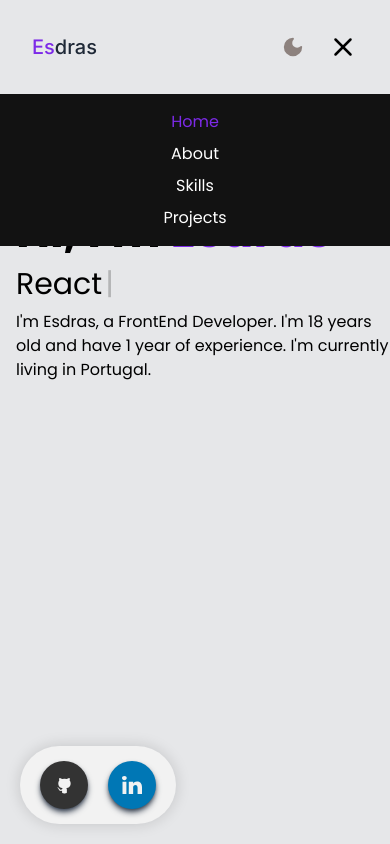
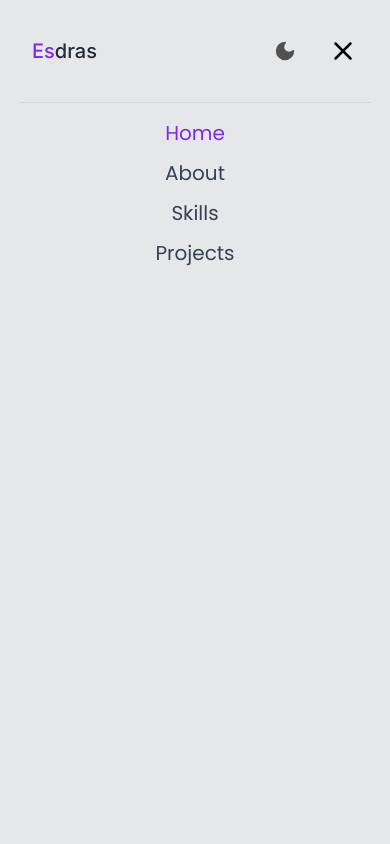
Before and after one commit to esdrassantos06/portfolio, a React (Vite) app: page / in a window 390 px wide. Both pictures are taken after a click on the button 343 px from the left and 47 px from the top of the page. Shown: the top 844 px of the page. Built offline with nearby package versions, Linux system fonts and the light colour scheme.

Commit message:
Responsive navbar completed

```diff
--- a/src/App.css
+++ b/src/App.css
@@ -24,14 +24,14 @@ button {
     font-family: 'Poppins', serif;
 }
 
+.__navbar-responsive{
+  z-index: 99999;
+}
+
 /* Dark Mode Button*/
 
 label {
     color: #424242;
-  }
-
-  .btn-color-mode-switch {
-    font-family: "Poppins", serif;
   }
 
   .btn-color-mode-switch>label.btn-color-mode-switch-inner {
--- a/src/components/Navbar.jsx
+++ b/src/components/Navbar.jsx
@@ -30,11 +30,12 @@ const Navbar = () => {
     }, [darkMode]);
 
     useEffect(() => {
+        if (!isOpen) {
             const sections = document.querySelectorAll('section');
             const options = {
                 root: null,
                 rootMargin: '0px',
-            threshold: 0.5,
+                threshold: 0.3,
             };
 
             const observer = new IntersectionObserver((entries) => {
@@ -54,43 +55,31 @@ const Navbar = () => {
                     observer.unobserve(section);
                 });
             };
-    }, []);
+        }
+    }, [isOpen]);
 
     return (
         <>
             <nav className="navbar flex w-full max-w-[100vw] flex-row p-8 sm:p-10 transition-all ease-in duration-150 justify-between gap-10">
                 <div className='flex sm:mr-6 sm:w-1/2 flex-row sm:justify-start items-center'>
                     <a href='#' translate="no" className='text-mypurple inter md:mx-10 text-xl font-medium'>Es<span className='text-gray-800 dark:text-white'>dras</span></a>
+
                     <ul className='hidden pr-3 md:flex flex-row justify-center items-center gap-6'>
-
-                        <li>
-                            <a translate="no" className={`relative text-md ${activeSection === 'home' ? 'text-mypurple' : darkMode ? 'text-white' : 'text-gray-700'} poppins-font group`} href="#home">
-                                Home
+                        {['home', 'about', 'skills', 'projects'].map(section => (
+                            <li key={section}>
+                                <a
+                                    translate="no"
+                                    className={`relative text-md ${activeSection === section ? 'text-mypurple' : darkMode ? 'text-white' : 'text-gray-700'} poppins-font group`}
+                                    href={`#${section}`}
+                                >
+                                    {section.charAt(0).toUpperCase() + section.slice(1)}
                                     <span className="absolute left-0 bottom-0 h-[2px] w-full bg-gray-700 transform scale-x-0 transition-transform duration-500 group-hover:scale-x-100 origin-left" />
                                 </a>
                             </li>
+                        ))}
+                    </ul>
 
 
-                        <li>
-                            <a className={`relative text-md ${activeSection === 'about' ? 'text-mypurple' : 'dark:text-white text-gray-700'} poppins-font group`} href="#about">
-                                About
-                                <span className="absolute left-0 bottom-0 h-[2px] w-full bg-gray-700 transform scale-x-0 transition-transform duration-500 group-hover:scale-x-100 origin-left" />
-                            </a>
-                        </li>
-                        <li>
-                            <a className={`relative text-md ${activeSection === 'skills' ? 'text-mypurple' : 'dark:text-white text-gray-700'} poppins-font group`} href="#skills">
-                                Skills
-                                <span className="absolute left-0 bottom-0 h-[2px] w-full bg-gray-700 transform scale-x-0 transition-transform duration-500 group-hover:scale-x-100 origin-left" />
-                            </a>
-                        </li>
-
-                        <li>
-                            <a className={`relative text-md ${activeSection === 'projects' ? 'text-mypurple' : 'dark:text-white text-gray-700'} poppins-font group`} href="#projects">
-                                Projects
-                                <span className="absolute left-0 bottom-0 h-[2px] w-full bg-gray-700 transform scale-x-0 transition-transform duration-500 group-hover:scale-x-100 origin-left" />
-                            </a>
-                        </li>
-                    </ul>
                 </div>
                 <div className='flex sm:w-1/2 flex-row gap-2 items-center justify-end'>
                     <div className='__contact-button hidden md:block'>
@@ -99,14 +88,18 @@ const Navbar = () => {
 
                     <div className='__darkmode-button md:mr-8 mr-4 items-center justify-center flex-row'>
                         <div className='flex items-center'>
+                            <div className='dark:hover:bg-zinc-800 hover:bg-[#a7a6a6] transition-all duration-200 group p-2 rounded-full flex items-center'>
                                 <button className='sm:hidden inline-flex' onClick={() => setDarkMode(!darkMode)}>
-                                {darkMode ? <Sun size={22} color='orange' /> : <Moon size={22} className='fill-[#8D827E] stroke-[#8D827E]' />}
+                                    {darkMode ? <Sun size={22} color='orange' /> : <Moon size={22} className='fill-[#525151] group-hover:stroke-black group-hover:fill-black stroke-[#525151]' />}
                                 </button>
+                            </div>
+
+
                             <div className='__darkmode- hidden sm:flex flex-row'>
                                 <svg viewBox="0 0 16 16" className="bi bi-sun-fill max-sm:mr-1 mr-2" fill="currentColor" width="20" xmlns="http://www.w3.org/2000/svg">
                                     <path d="M8 12a4 4 0 1 0 0-8 4 4 0 0 0 0 8zM8 0a.5.5 0 0 1 .5.5v2a.5.5 0 0 1-1 0v-2A.5.5 0 0 1 8 0zm0 13a.5.5 0 0 1 .5.5v2a.5.5 0 0 1-1 0v-2A.5.5 0 0 1 8 13zm8-5a.5.5 0 0 1-.5.5h-2a.5.5 0 0 1 0-1h2a.5.5 0 0 1 .5.5zM3 8a.5.5 0 0 1-.5.5h-2a.5.5 0 0 1 0-1h2A.5.5 0 0 1 3 8zm10.657-5.657a.5.5 0 0 1 0 .707l-1.414 1.415a.5.5 0 1 1-.707-.708l1.414-1.414a.5.5 0 0 1 .707 0zm-9.193 9.193a.5.5 0 0 1 0 .707L3.05 13.657a.5.5 0 0 1-.707-.707l1.414-1.414a.5.5 0 0 1 .707 0zm9.193 2.121a.5.5 0 0 1-.707 0l-1.414-1.414a.5.5 0 0 1 .707-.707l1.414 1.414a.5.5 0 0 1 0 .707zM4.464 4.465a.5.5 0 0 1-.707 0L2.343 3.05a.5.5 0 1 1 .707-.707l1.414 1.414a.5.5 0 0 1 0 .708z" color="orange"></path>
                                 </svg>
-                                <label className="switch text-sm font-medium cursor-pointer btn-color-mode-switch inline-block m-0 relative" id="light">
+                                <label className="switch text-sm font-medium cursor-pointer btn-color-mode-switch poppins-font inline-block m-0 relative" id="light">
                                     <input value="1" className="w-12 h-6 opacity-0 absolute top-0 m-0 cursor-pointer" id="color_mode" name="color_mode" type="checkbox" />
                                     <label className="btn-color-mode-switch-inner overflow-hidden m-0 w-36 h-8 relative block cursor-pointer" data-off="Light" data-on="Dark" id="trail" onClick={() => setDarkMode(!darkMode)} htmlFor="color_mode"></label>
                                 </label>
@@ -125,23 +118,27 @@ const Navbar = () => {
                     </div>
                 </div>
             </nav>
+
+
             {isOpen && (
-                <nav className='bg-custom-black flex w-full max-w-[100vw] text-center justify-center p-4 md:hidden'>
-                    <ul className={`poppins-font flex flex-col space-y-2`}>
-                        <li>
-                            <a translate="no" className={`px-4 py-2 text-md ${activeSection === 'home' ? 'text-mypurple' : 'text-white'} group`} href="#home">Home</a>
+                <div className='w-full flex items-center justify-center'>
+                    <nav className='__navbar-responsive text-xl dark:bg-custom-black border-t border-gray-300 border-solid  dark:border-gray-700 z-[99] relative bg-mist-gray flex w-[90%] max-w-[100vw] h-screen text-center justify-center p-4 md:hidden'>
+                        <ul className={`poppins-font flex flex-col gap-1 space-y-2`}>
+                            {['home', 'about', 'skills', 'projects'].map(section => (
+                                <li key={section}>
+                                    <a
+                                        translate="no"
+                                        className={`px-4 py-2 text-md ${activeSection === section ? 'text-mypurple' : darkMode ? 'text-white' : 'text-gray-700'} group`}
+                                        href={`#${section}`}
+                                        onClick={() => setIsOpen(false)} // Fecha o menu ao clicar em um link
+                                    >
+                                        {section.charAt(0).toUpperCase() + section.slice(1)}
+                                    </a>
                                 </li>
-                        <li>
-                            <a translate="no" className={`px-4 py-2 text-md ${activeSection === 'about' ? 'text-mypurple' : 'text-white'} group`} href="#about">About</a>
-                        </li>
-                        <li>
-                            <a translate="no" className={`px-4 py-2 text-md ${activeSection === 'skills' ? 'text-mypurple' : 'text-white'} group`} href="#skills">Skills</a>
-                        </li>
-                        <li>
-                            <a translate="no" className={`px-4 py-2 text-md ${activeSection === 'projects' ? 'text-mypurple' : 'text-white'} group`} href="#projects">Projects</a>
-                        </li>
+                            ))}
                         </ul>
                     </nav>
+                </div>
             )}
 
         </>
--- a/src/components/Projects.jsx
+++ b/src/components/Projects.jsx
@@ -95,7 +95,7 @@ const ProjectGrid = () => {
 
     return (
         <div className='flex flex-col items-center mx-4 mb-20'>
-            <div className='grid grid-cols-3 max-sm:grid-cols-1 gap-4'>
+            <div className='grid md:grid-cols-3 max-md:grid-cols-2 max-sm:grid-cols-1  gap-4'>
                 {visibleProjects.map((project) => (
                     <a
                         key={project.id}
--- a/src/pages/Home.jsx
+++ b/src/pages/Home.jsx
@@ -49,18 +49,18 @@ const Home = () => {
             <main className='w-full h-full'>
 
             <motion.section
-                    className={`__main-container flex h-screen bg-mist-gray dark:bg-custom-black flex-row w-full items-center max-lg:flex-wrap ${isBlurred ? 'blur-sm' : 'blur-0'}`}
+                    className={`__main-container max-lg:pt-32 flex h-svh bg-mist-gray dark:bg-custom-black flex-row w-full items-center max-lg:flex-wrap ${isBlurred ? 'blur-sm' : 'blur-0'}`}
                     id="home"
                     initial={{ opacity: 1 }}
                     animate={{ opacity: isBlurred ? 0.8 : 1 }}
                     transition={{ duration: 0.3 }}
                 >
                     <article
-                        className="mt-0 max-sm:mt-[5vh] flex flex-col justify-start max-sm:ml-4 ml-12 items-start w-full poppins-font">
-                        <h1 className="select-none text-[50pt] font-bold poppins-font dark:text-white max-sm:text-[35pt]">Hi, I'm <span
+                        className="mt-0 max-sm:mt-[5vh] flex flex-col justify-start max-md:ml-4 ml-12 items-start w-full poppins-font">
+                        <h1 className="select-none text-[50pt] font-bold poppins-font dark:text-white max-md:text-[45pt]">Hi, I'm <span
                             className="text-mypurple" translate="no">Esdras</span></h1>
                         <WritingEffect />
-                        <p className="max-w-96 mt-4 dark:text-white poppins-font max-sm:mt-2">I'm Esdras, a FrontEnd Developer. I'm 18 years old and
+                        <p className="max-w-96 mt-4 dark:text-white poppins-font max-md:text-lg">I'm Esdras, a FrontEnd Developer. I'm 18 years old and
                             have 1 year of experience. I'm currently living in Portugal.</p>
                     </article>
                     <aside
```
Lines whose indentation alone changed are shown as unchanged.
